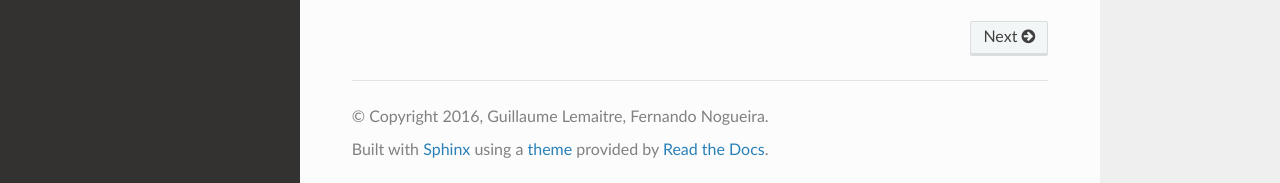
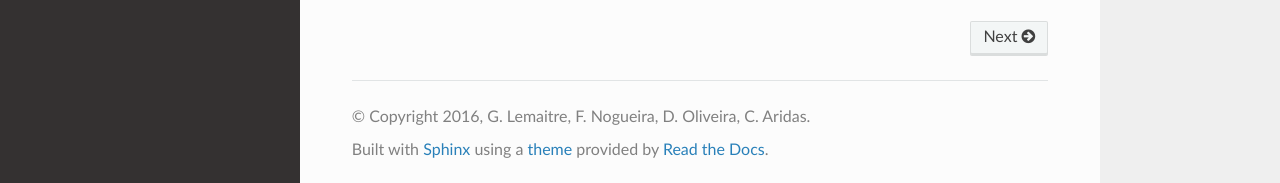
Before and after one commit to scikit-learn-contrib/imbalanced-learn, a Sphinx documentation site: the page built from doc/index.rst, in a window 1280 px wide and 977 px high. Shown: the part 791-974 px from the top of the window. Built offline with Sphinx 7.4.7 and the Read the Docs theme 2.0.0, drawn with Linux system fonts in a browser that asks for light colours; formulas are drawn with MathJax 3; pages that are not in the unit, such as notebooks, are missing from menus.

Commit message:
Upate the doc

```diff
--- a/doc/conf.py
+++ b/doc/conf.py
@@ -1,6 +1,6 @@
 # -*- coding: utf-8 -*-
 #
-# project-template documentation build configuration file, created by
+# imbalanced-learn documentation build configuration file, created by
 # sphinx-quickstart on Mon Jan 18 14:44:12 2016.
 #
 # This file is execfile()d with the current directory set to its
@@ -80,7 +80,7 @@
 
 # General information about the project.
 project = u'imbalanced-learn'
-copyright = u'2016, Guillaume Lemaitre, Fernando Nogueira'
+copyright = u'2016, G. Lemaitre, F. Nogueira, D. Oliveira, C. Aridas'
 
 # The version info for the project you're documenting, acts as replacement for
 # |version| and |release|, also used in various other places throughout the
@@ -212,7 +212,7 @@
 #html_file_suffix = None
 
 # Output file base name for HTML help builder.
-htmlhelp_basename = 'project-templatedoc'
+htmlhelp_basename = 'imbalanced-learndoc'
 
 
 # -- Options for LaTeX output ---------------------------------------------
@@ -232,8 +232,8 @@
 # (source start file, target name, title,
 #  author, documentclass [howto, manual, or own class]).
 latex_documents = [
-  ('index', 'project-template.tex', u'project-template Documentation',
-   u'Guillaume Lemaitre, Fernando Nogueira', 'manual'),
+  ('index', 'imbalanced-learn.tex', u'imbalanced-learn Documentation',
+   u'G. Lemaitre, F. Nogueira, D. Oliveira, C. Aridas', 'manual'),
 ]
 
 # The name of an image file (relative to this directory) to place at the top of
@@ -262,8 +262,8 @@
 # One entry per manual page. List of tuples
 # (source start file, name, description, authors, manual section).
 man_pages = [
-    ('index', 'project-template', u'project-template Documentation',
-     [u'Guillaume Lemaitre, Fernando Nogueira'], 1)
+    ('index', 'imbalanced-learn', u'imbalanced-learn Documentation',
+     [u'G. Lemaitre, F. Nogueira, D. Oliveira, C. Aridas'], 1)
 ]
 
 # If true, show URL addresses after external links.
@@ -276,8 +276,8 @@
 # (source start file, target name, title, author,
 #  dir menu entry, description, category)
 texinfo_documents = [
-  ('index', 'project-template', u'project-template Documentation',
-   u'Guillaume Lemaitre, Fernando Nogueira', 'project-template', 'One line description of project.',
+  ('index', 'imbalanced-learn', u'imbalanced-learn Documentation',
+   u'G. Lemaitre, F. Nogueira, D. Oliveira, C. Aridas', 'imbalanced-learn', 'Toolbox for imbalanced dataset in machine learning.',
    'Miscellaneous'),
 ]
 
```
Also changed, not shown: 2 other files.
